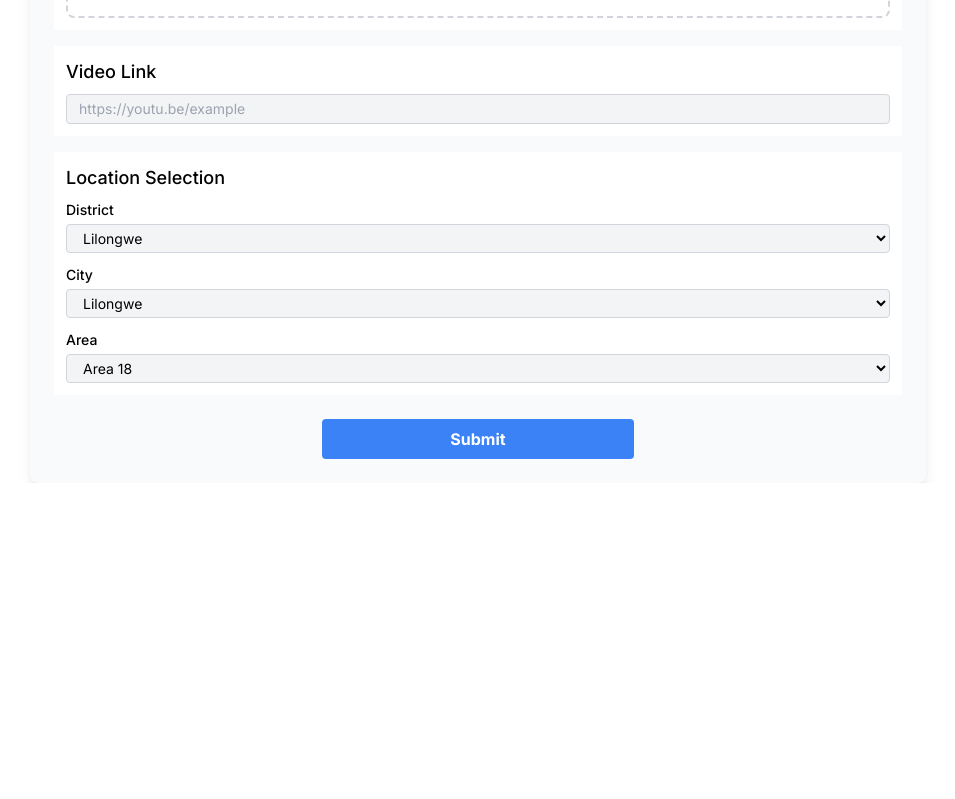
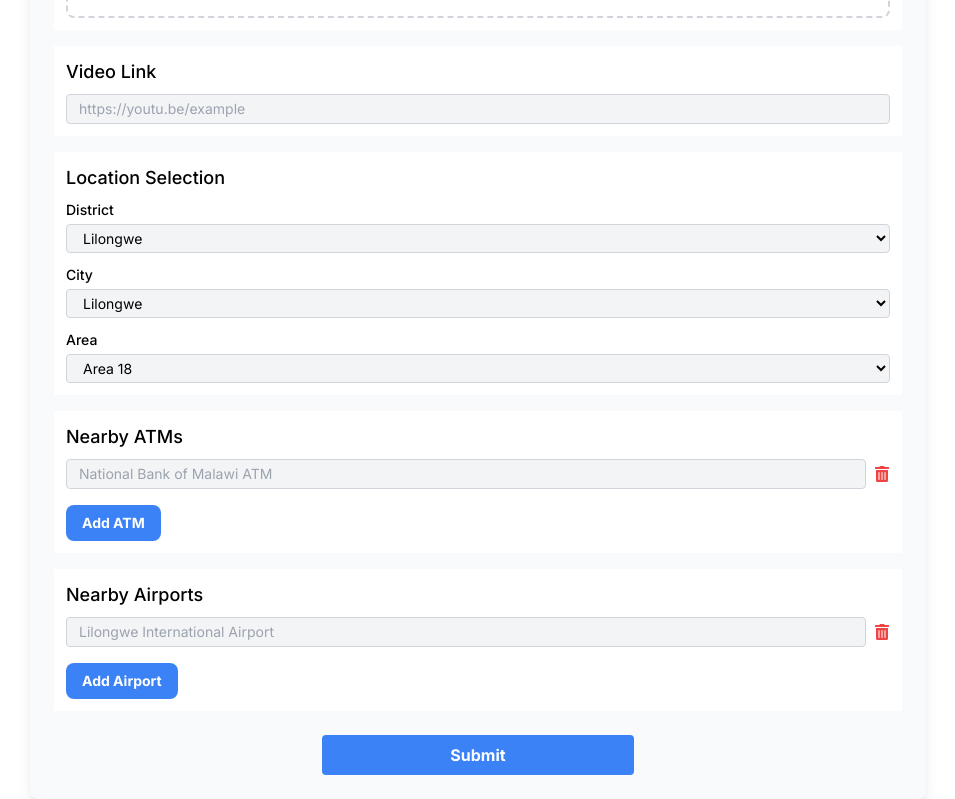
Before and after one commit to Aman3899/bvr_project, a Next.js app: page /add_marketplace in a window 1280 px wide. Shown: the part 2181-2980 px from the top of the page, without its empty margins (162-1117 px from the left). Before the commit the page ends 2664 px from the top, so only its background shows below. Built offline with nearby package versions, Linux system fonts and the light colour scheme.

Commit message:
Update page.jsx

```diff
--- a/app/add_marketplace/page.jsx
+++ b/app/add_marketplace/page.jsx
@@ -1,6 +1,7 @@
 "use client"
 import React, { useState } from 'react';
 import Navbar from '../components/Navbar';
+import { FaTrashAlt } from 'react-icons/fa';
 
 
 const AddMarket = () => {
@@ -53,6 +54,28 @@ const AddMarket = () => {
         if (file) {
             setImage(file);
         }
+    };
+
+    const [nearbyATMs, setNearbyATMs] = useState([""]);
+    const [nearbyAirports, setNearbyAirports] = useState([""]);
+
+    // Handler for adding a new field
+    const addField = (setFields) => {
+        setFields((prev) => [...prev, ""]);
+    };
+
+    // Handler for removing a field
+    const removeField = (index, fields, setFields) => {
+        setFields((prev) => prev.filter((_, i) => i !== index));
+    };
+
+    // Handler for updating field values
+    const updateField = (index, value, setFields) => {
+        setFields((prev) => {
+            const updated = [...prev];
+            updated[index] = value;
+            return updated;
+        });
     };
 
     return (
@@ -409,6 +432,62 @@ const AddMarket = () => {
                 </div>
             </div>
 
+            {/* Nearby ATMs */}
+            <div className="mb-4 bg-white p-3">
+                <label className="block text-lg font-medium mb-2">Nearby ATMs</label>
+                {nearbyATMs.map((atm, index) => (
+                    <div key={index} className="flex items-center mb-2">
+                        <input
+                            type="text"
+                            className="w-full text-sm px-3 py-1 border border-gray-300 rounded bg-gray-100 mr-2"
+                            placeholder="National Bank of Malawi ATM"
+                            value={atm}
+                            onChange={(e) => updateField(index, e.target.value, setNearbyATMs)}
+                        />
+                        <button
+                            className="text-red-500 hover:text-red-700"
+                            onClick={() => removeField(index, nearbyATMs, setNearbyATMs)}
+                        >
+                            <FaTrashAlt />
+                        </button>
+                    </div>
+                ))}
+                <button
+                    className=" hover:bg-blue-700 mt-2 px-4 py-2 rounded-lg bg-blue-500 text-sm text-white font-bold"
+                    onClick={() => addField(setNearbyATMs)}
+                >
+                    Add ATM
+                </button>
+            </div>
+
+            {/* Nearby Airports */}
+            <div className="mb-4 bg-white p-3">
+                <label className="block text-lg font-medium mb-2">Nearby Airports</label>
+                {nearbyAirports.map((airport, index) => (
+                    <div key={index} className="flex items-center mb-2">
+                        <input
+                            type="text"
+                            className="w-full text-sm px-3 py-1 border border-gray-300 rounded bg-gray-100 mr-2"
+                            placeholder="Lilongwe International Airport"
+                            value={airport}
+                            onChange={(e) => updateField(index, e.target.value, setNearbyAirports)}
+                        />
+                        <button
+                            className="text-red-500 hover:text-red-700"
+                            onClick={() => removeField(index, nearbyAirports, setNearbyAirports)}
+                        >
+                            <FaTrashAlt />
+                        </button>
+                    </div>
+                ))}
+                <button
+                    className="hover:bg-blue-700 mt-2 px-4 py-2 rounded-lg bg-blue-500 text-sm text-white font-bold"
+                    onClick={() => addField(setNearbyAirports)}
+                >
+                    Add Airport
+                </button>
+            </div>
+
 
             {/* Submit */}
             <div className="flex justify-center mt-6">
```
